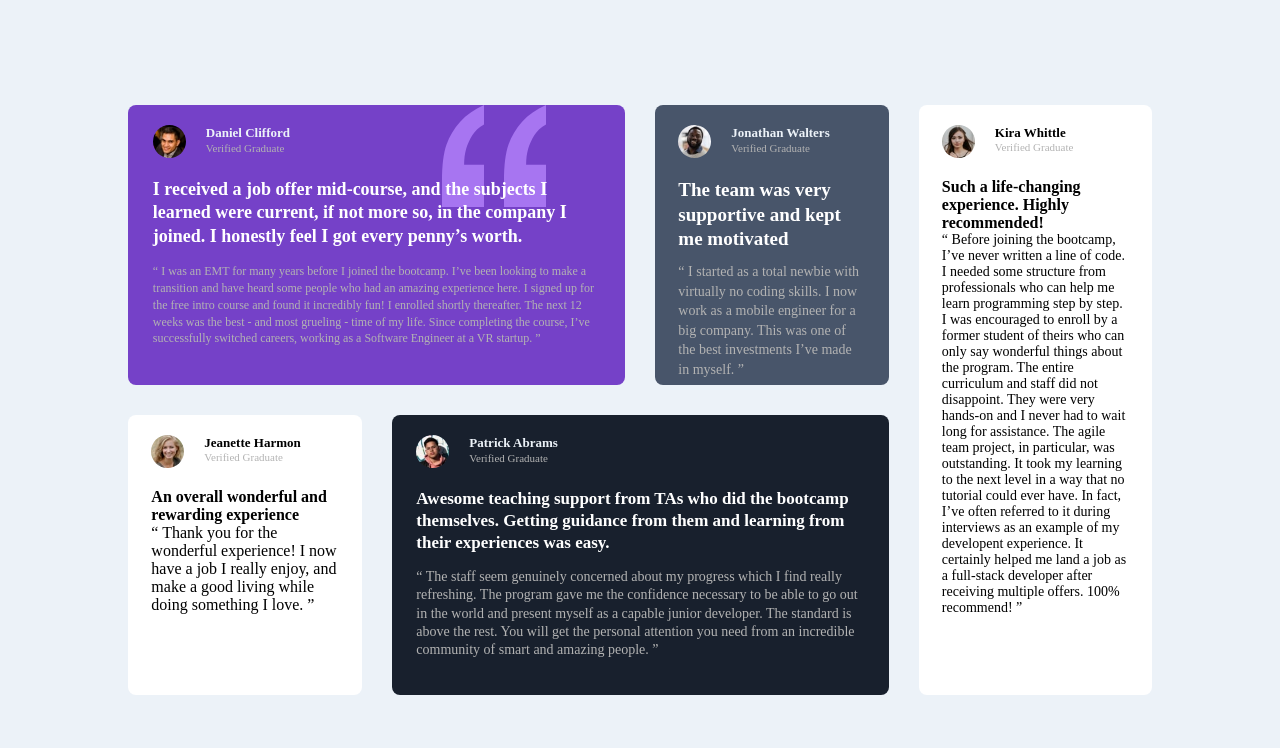
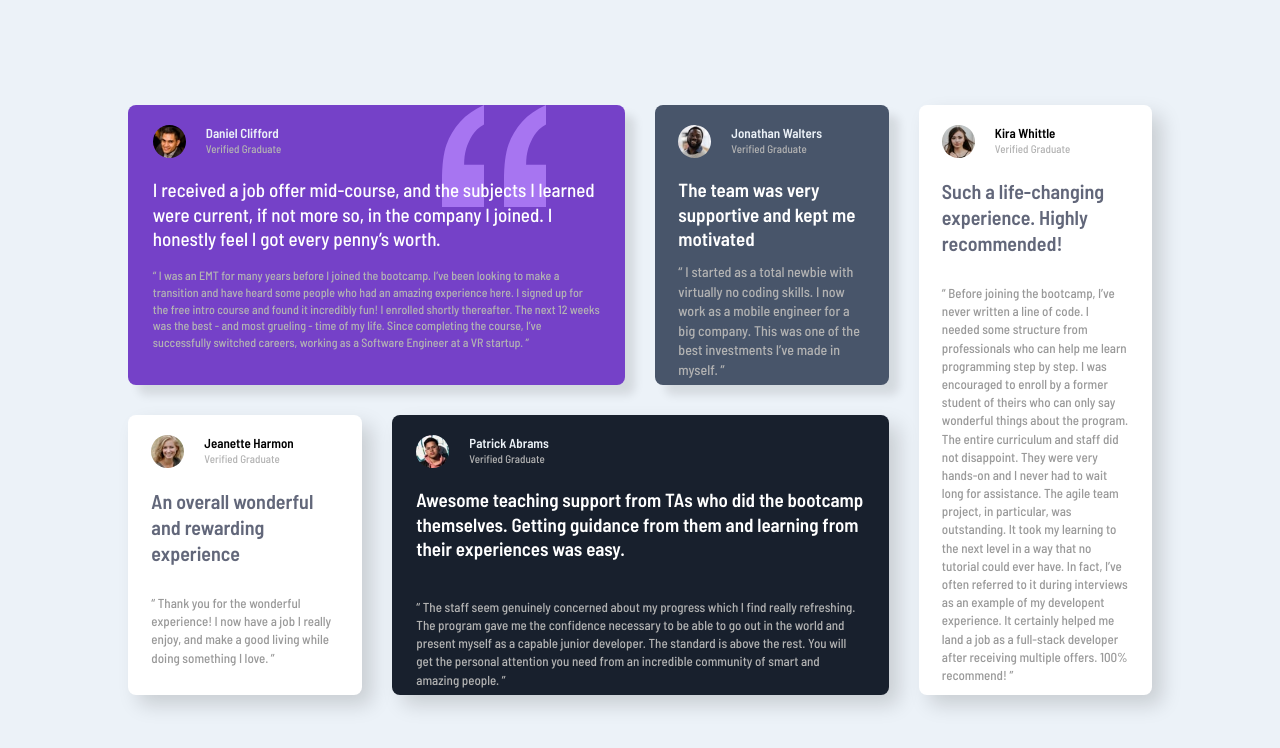
Before and after one commit to TomasSorgetti/Grid-Challenge, a plain HTML site: page index.html in a window 1280 px wide. Drawn offline with Linux system fonts and the light colour scheme.

Commit message:
font changes

```diff
--- a/index.html
+++ b/index.html
@@ -3,7 +3,9 @@
 <head>
   <meta charset="UTF-8">
   <meta name="viewport" content="width=device-width, initial-scale=1.0"> <!-- displays site properly based on user's device -->
-
+  <link rel="preconnect" href="https://fonts.googleapis.com">
+  <link rel="preconnect" href="https://fonts.gstatic.com" crossorigin>
+  <link href="https://fonts.googleapis.com/css2?family=Barlow+Semi+Condensed:wght@500;600&display=swap" rel="stylesheet">
   <link rel="icon" type="image/png" sizes="32x32" href="./images/favicon-32x32.png">
   <link rel="stylesheet" href="css/style.css">
 
--- a/style.scss
+++ b/style.scss
@@ -4,7 +4,8 @@
     box-sizing: border-box;
 }
 body{
-    height: 100vh;
+    font-family: 'Barlow Semi Condensed', sans-serif;
+    min-height: 100vh;
     background-color: hsl(210, 46%, 95%);
     display: flex;
     align-items: center;
@@ -17,6 +18,7 @@ body{
         grid-auto-rows:minmax(280px, auto);
         grid-gap: 30px;
 
+        //   <==  Daniel  ==>   //
         .daniel-cont{
             border-radius: 8px;
             grid-column: 1/3;
@@ -25,6 +27,7 @@ body{
             background-image: url(../images/bg-pattern-quotation.svg);
             background-repeat: no-repeat;
             background-position-x: 80%;
+            box-shadow: 10px 10px 10px rgba(0, 0, 0, 0.1);
             .daniel{
                 width: 90%;
                 margin: 0 auto;
@@ -37,6 +40,7 @@ body{
                         width: 33px;
                         margin-right: 20px;
                     }
+                    div{
                         h3{
                             font-size: 13px;
                             color: hsl(210, 46%, 95%);
@@ -46,11 +50,14 @@ body{
                             color: hsl(0, 0%, 70%);
                         }
                     }
+
+                }
                 h4{
                     color: hsl(0, 0%, 100%);
-                    font-size: 18px;
+                    font-size: 19px;
                     margin-bottom: 15px;
                     line-height: 1.3;
+                    font-weight: 500;
                 }
                 p{
                     color: hsl(0, 0%, 70%);
@@ -60,11 +67,14 @@ body{
             }
 
         }
+
+        //   <==  jonathan  ==>   //
         .jonathan-cont{
             border-radius: 8px;
             grid-column: 3/4;
             grid-row: 1;
             background-color: hsl(217, 19%, 35%);
+            box-shadow: 10px 10px 10px rgba(0, 0, 0, 0.1);
             .jonathan{
                 width: 80%;
                 margin: 0 auto ;
@@ -99,11 +109,14 @@ body{
                 }
             }
         }
+
+        //   <==  jeanette  ==>   //
         .jeanette-cont{
             border-radius: 8px;
             grid-column: 1/2;
             grid-row: 2;
             background-color: hsl(0, 0%, 100%);
+            box-shadow: 10px 10px 20px rgba(0, 0, 0, 0.15);
             .jeanette{
                 width: 80%;
                 margin: 0 auto ;
@@ -124,14 +137,29 @@ body{
                         color: hsl(0, 0%, 70%);
                     }
                 }
+                h4{
+                    font-size: 20px;
+                    width: 90%;
+                    margin-bottom: 15%;
+                    color: hsl(227, 11%, 43%);
+                    line-height: 1.3;
+                }
+                p{
+                    font-size: 13px;
+                    color: hsl(0, 0%, 60%);
+                    line-height: 1.4;
                 }
             }
+        }
+
+        //   <==  Patrick  ==>   //
         .patrick-cont{
             border-radius: 8px;
             grid-column: 2/4;
             grid-row: 2;
             background-color: #18202D;
-            color: white;
+            color: #ffffff;
+            box-shadow: 10px 10px 20px rgba(0, 0, 0, 0.15);
             .patrick{
                 width: 90%;
                 margin: 0 auto;
@@ -155,22 +183,26 @@ body{
                 }
                 h4{
                     color: hsl(0, 0%, 100%);
-                    font-size: 17px;
+                    font-size: 19px;
                     margin-bottom: 14px;
                     line-height: 1.3;
+                    margin-bottom: 8%;
                 }
                 p{
                     color: hsl(0, 0%, 70%);
-                    font-size: 14px;
-                    line-height: 1.3;
+                    font-size: 13px;
+                    line-height: 1.4;
                 }
             }
         }
+
+        //   <==  Kira  ==>   //
         .kira-cont{
             background-color: hsl(0, 0%, 100%);
             border-radius: 8px;
             grid-column: 4/5;
             grid-row: 1/3;
+            box-shadow: 10px 10px 20px rgba(0, 0, 0, 0.15);
             .kira{
                 width: 80%;
                 margin: 0 auto;
@@ -191,19 +223,50 @@ body{
                         color: hsl(0, 0%, 70%);
                     }
                 }
+                h4{
+                    font-size: 20px;
+                    margin-bottom: 15%;
+                    color: hsl(227, 11%, 43%);
+                    line-height: 1.3;
+                }
                 p{
-                    font-size: 14px;
+                    font-size: 13px;
+                    color: hsl(0, 0%, 60%);
+                    line-height: 1.4;
                 }
             }
         }
     }
 }
 
+//   <==  Media  ==>   //
+
 @media screen and (max-width: 800px) {
     body{
         .grid-section{
             grid-template-columns: 1fr;
+            margin-top: 8%;
+            .daniel-cont, .jeanette-cont, .jonathan-cont, .patrick-cont, .kira-cont{
+                grid-row: auto;
+                grid-column: auto;
+            }
         }
     }
 
 }
+// @media screen and (max-width: 375px) {
+//     body .grid-section {
+//         .daniel-cont, .jeanette-cont, .jonathan-cont, .patrick-cont, .kira-cont{
+//             .daniel, .jeanette, .jonathan, .patrick, .kira{
+//                 h4{
+//                     font-size: 18px;
+//                 }
+//                 p{
+//                     font-size: 11px;
+//                     margin-bottom: 20px;
+//                 }
+//             }
+//         }
+//     }
+
+// }
```
Also changed, not shown: css/style.css, 1 other file. Lines whose indentation alone changed are shown as unchanged.
